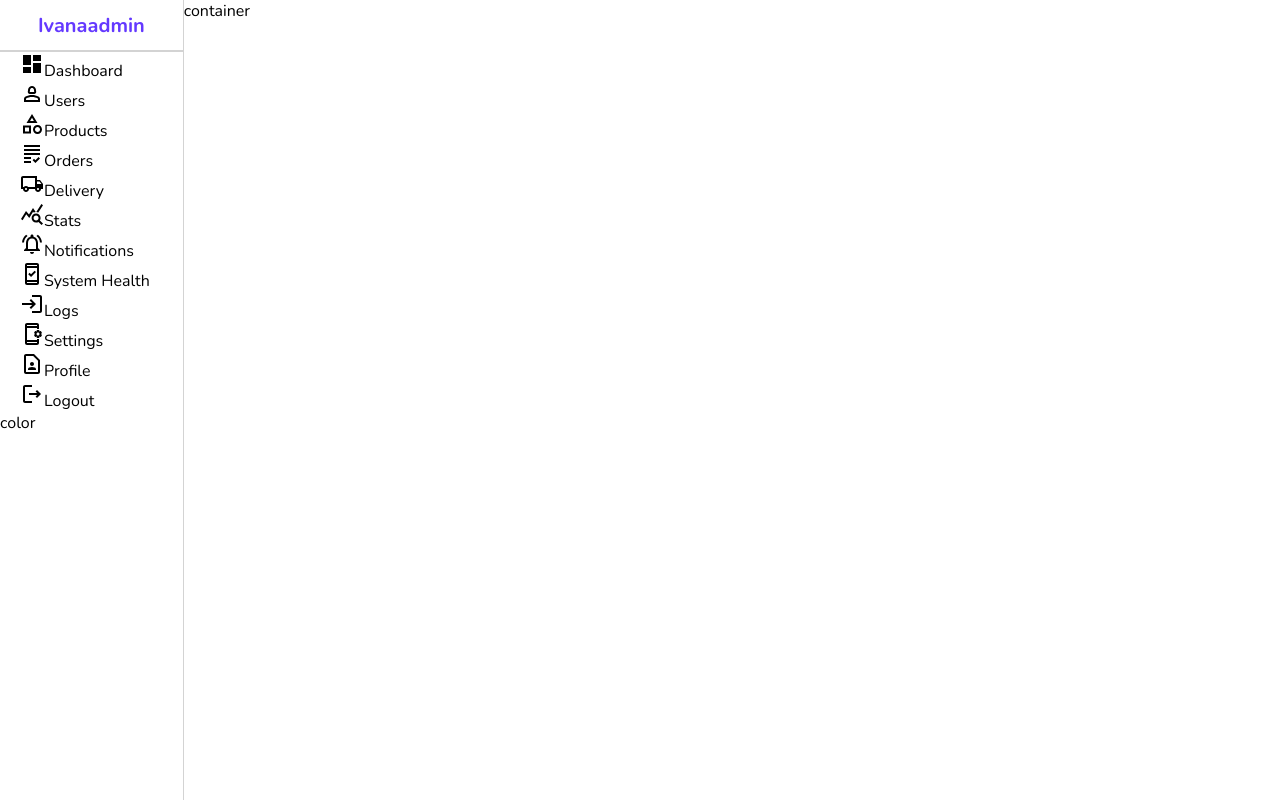
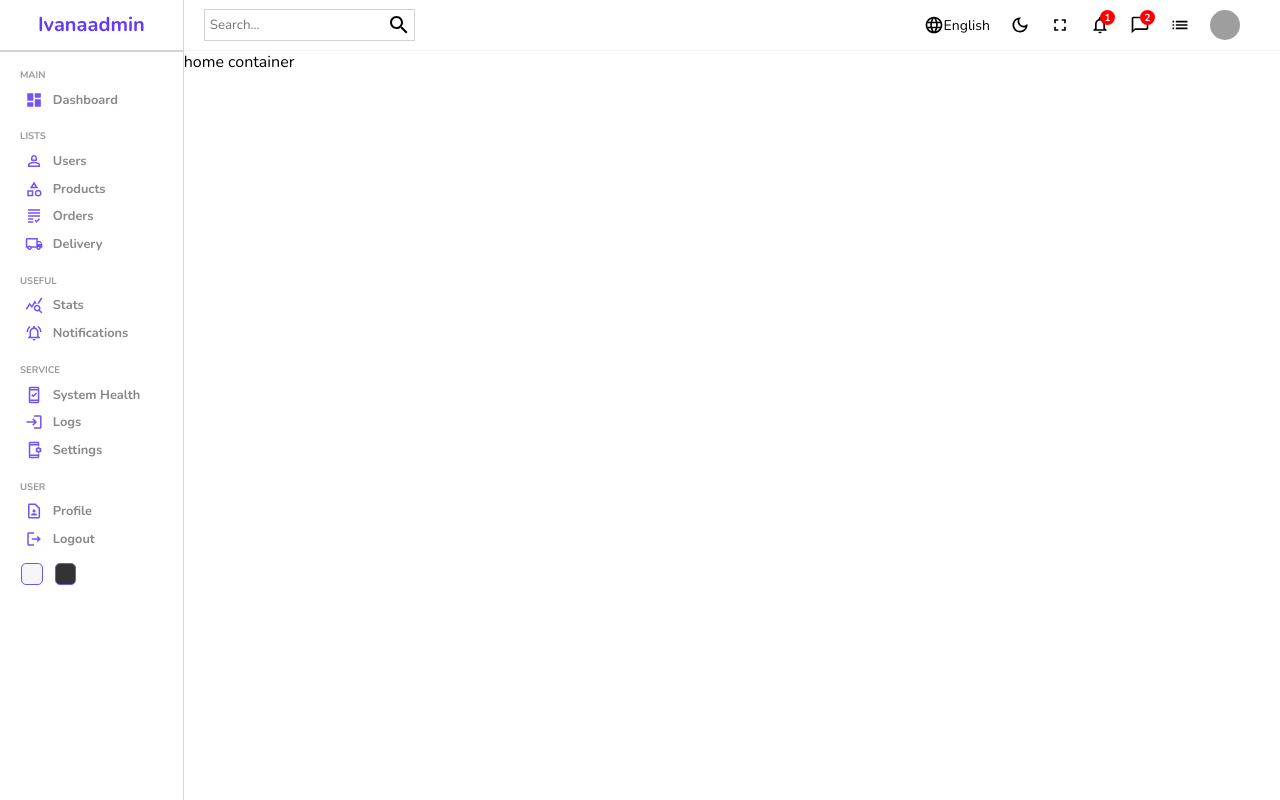
Before and after one commit to Ivanaarbutina/Admin-Dashboard, a React (Vite) app: page / in a window 1280 px wide. Built offline with nearby package versions, Linux system fonts and the light colour scheme; grey boxes are pictures that could not be loaded.

Commit message:
stylized sidebar and navbar

```diff
--- a/index.html
+++ b/index.html
@@ -10,12 +10,7 @@
       href="https://fonts.googleapis.com/css2?family=Nunito:wght@200;400;700&display=swap"
       rel="stylesheet"
     />
-    <style>
-      * {
-        font-family: "Nunito", sans-serif;
-        margin: 0;
-      }
-    </style>
+
     <title>Vite + React + TS</title>
   </head>
   <body>
--- /dev/null
+++ b/src/App.scss
@@ -0,0 +1,20 @@
+* {
+  font-family: "Nunito", sans-serif;
+  margin: 0;
+}
+
+:root {
+  //colors
+  --color-white: #ffffff;
+  --color-gray-100: #f5f5f5;
+  --color-gray-150: #d3d3d3;
+  --color-gray-200: #999;
+  --color-gray-300: #888;
+  --color-gray-400: #555;
+  --color-purple: #6439ff;
+  --color-purple-100: #ece8ff;
+  --color-purple-500: #7451f8;
+  --color-blue-500: #00008b;
+  --color-black: #333;
+  --color-red: red;
+}
--- a/src/App.tsx
+++ b/src/App.tsx
@@ -3,6 +3,7 @@ import List from "./pages/list/list";
 import Login from "./pages/login/login";
 import New from "./pages/new/new";
 import Single from "./pages/single/single";
+import "./app.scss";
 import { BrowserRouter, Route, Routes } from "react-router-dom";
 
 function App() {
--- a/src/components/navbar/navbar.scss
+++ b/src/components/navbar/navbar.scss
@@ -0,0 +1,69 @@
+.navbar {
+  height: 3.125rem;
+  border-bottom: 0.5px solid var(--color-gray-100);
+  display: flex;
+  align-items: center;
+  font-size: 0.875rem;
+  color: var(--color-gray-500);
+
+  .wrapper {
+    width: 100%;
+    padding: 1.25rem;
+    display: flex;
+    align-items: center;
+    justify-content: space-between;
+
+    .search {
+      display: flex;
+      align-items: center;
+      border: 0.5px solid var(--color-gray-150);
+      padding: 3px;
+
+      input {
+        border: none;
+        outline: none;
+        background-color: transparent;
+
+        &::placeholder {
+          font: size 0.75rem;
+        }
+      }
+    }
+
+    .items {
+      display: flex;
+      align-items: center;
+
+      .item {
+        position: relative;
+        display: flex;
+        align-items: center;
+        margin-right: 1.25rem;
+        .icon {
+          font-size: 1.25rem;
+        }
+        .avatar {
+          width: 1.875rem;
+          height: 1.875rem;
+          border-radius: 50%;
+        }
+
+        .counter {
+          width: 0.94rem;
+          height: 0.94rem;
+          background-color: var(--color-red);
+          border-radius: 50%;
+          color: var(--color-white);
+          display: flex;
+          align-items: center;
+          justify-content: center;
+          font-size: 0.625rem;
+          font-weight: bold;
+          position: absolute;
+          top: -5px;
+          right: -5px;
+        }
+      }
+    }
+  }
+}
--- a/src/components/navbar/navbar.tsx
+++ b/src/components/navbar/navbar.tsx
@@ -1,7 +1,53 @@
 import "./navbar.scss";
+import SearchOutlinedIcon from "@mui/icons-material/SearchOutlined";
+import LanguageOutlinedIcon from "@mui/icons-material/LanguageOutlined";
+import DarkModeOutlinedIcon from "@mui/icons-material/DarkModeOutlined";
+import FullscreenOutlinedIcon from "@mui/icons-material/FullscreenOutlined";
+import NotificationsNoneOutlinedIcon from "@mui/icons-material/NotificationsNoneOutlined";
+import ChatBubbleOutlineOutlinedIcon from "@mui/icons-material/ChatBubbleOutlineOutlined";
+import ListOutlinedIcon from "@mui/icons-material/ListOutlined";
 
 const Navbar = () => {
-  return <div className="navbar"></div>;
+  return (
+    <div className="navbar">
+      <div className="wrapper">
+        <div className="search">
+          <input type="text" placeholder="Search..." />
+          <SearchOutlinedIcon />
+        </div>
+        <div className="items">
+          <div className="item">
+            <LanguageOutlinedIcon className="icon" />
+            English
+          </div>
+          <div className="item">
+            <DarkModeOutlinedIcon className="icon" />
+          </div>
+          <div className="item">
+            <FullscreenOutlinedIcon className="icon" />
+          </div>
+          <div className="item">
+            <NotificationsNoneOutlinedIcon className="icon" />
+            <div className="counter">1</div>
+          </div>
+          <div className="item">
+            <ChatBubbleOutlineOutlinedIcon className="icon" />
+            <div className="counter">2</div>
+          </div>
+          <div className="item">
+            <ListOutlinedIcon className="icon" />
+          </div>
+          <div className="item">
+            <img
+              src="https://images.pexels.com/photos/941693/pexels-photo-941693.jpeg?auto=compress&cs=tinysrgb&dpr=2&w=500"
+              alt=""
+              className="avatar"
+            />
+          </div>
+        </div>
+      </div>
+    </div>
+  );
 };
 
 export default Navbar;
--- a/src/components/sidebar/sidebar.scss
+++ b/src/components/sidebar/sidebar.scss
@@ -1,34 +1,86 @@
 .sidebar {
   flex: 1;
-  border-right: 0.5px solid lightgray;
+  border-right: 0.5px solid var(--color-gray-150);
   min-height: 100vh;
-  background-color: white;
+  background-color: var(--color-white);
 
   .top {
-    height: 50px;
+    height: 3.12rem;
     display: flex;
     align-items: center;
     justify-content: center;
 
     .logo {
-      font-size: 20px;
+      font-size: 1.25rem;
       font-weight: bold;
-      color: #6439ff;
+      color: var(--color-purple);
     }
   }
 
   hr {
     height: 0;
-    border: 0.5px solid lightgray;
+    border: 0.5px solid var(--color-gray-150);
   }
 
   .center {
-    padding-left: 20px;
+    padding-left: 1.25rem;
 
     ul {
       list-style: none;
       margin: 0;
       padding: 0;
+
+      .title {
+        font-size: 0.6rem;
+        font-weight: bold;
+        color: var(--color-gray-200);
+        margin-top: 1rem;
+        margin-bottom: 0.3rem;
+      }
+
+      li {
+        display: flex;
+        align-items: center;
+        padding: 0.3rem;
+        cursor: pointer;
+        &:hover {
+          background-color: var(--color-purple-100);
+        }
+
+        .icon {
+          font-size: 1.13rem;
+          color: var(--color-purple-500);
+        }
+
+        span {
+          font-size: 0.8rem;
+          font-weight: 600;
+          color: var(--color-gray-300);
+          margin-left: 0.62rem;
+        }
+      }
+    }
+  }
+
+  .bottom {
+    display: flex;
+    align-items: center;
+    margin: 0.62rem;
+
+    .colorOption {
+      width: 1.24rem;
+      height: 1.24rem;
+      border-radius: 0.31rem;
+      border: 1px solid var(--color-purple-500);
+      cursor: pointer;
+      margin-left: 0.713rem;
+
+      &:nth-child(1) {
+        background-color: var(--color-gray-100);
+      }
+      &:nth-child(2) {
+        background-color: var(--color-black);
+      }
     }
   }
 }
--- a/src/components/sidebar/sidebar.tsx
+++ b/src/components/sidebar/sidebar.tsx
@@ -21,57 +21,69 @@ const Sidebar = () => {
       <hr />
       <div className="center">
         <ul>
+          <p className="title">MAIN</p>
           <li>
-            <DashboardIcon />
+            <DashboardIcon className="icon" />
             <span>Dashboard</span>
           </li>
+          <p className="title">LISTS</p>
           <li>
-            <Person2OutlinedIcon />
+            <Person2OutlinedIcon className="icon" />
             <span>Users</span>
           </li>
+
           <li>
-            <CategoryOutlinedIcon />
+            <CategoryOutlinedIcon className="icon" />
             <span>Products</span>
           </li>
+
           <li>
-            <GradingOutlinedIcon />
+            <GradingOutlinedIcon className="icon" />
             <span>Orders</span>
           </li>
+
           <li>
-            <LocalShippingOutlinedIcon />
+            <LocalShippingOutlinedIcon className="icon" />
             <span>Delivery</span>
           </li>
+          <p className="title">USEFUL</p>
           <li>
-            <QueryStatsOutlinedIcon />
+            <QueryStatsOutlinedIcon className="icon" />
             <span>Stats</span>
           </li>
+
           <li>
-            <NotificationsActiveOutlinedIcon />
+            <NotificationsActiveOutlinedIcon className="icon" />
             <span>Notifications</span>
           </li>
+          <p className="title">SERVICE</p>
           <li>
-            <SystemSecurityUpdateGoodOutlinedIcon />
+            <SystemSecurityUpdateGoodOutlinedIcon className="icon" />
             <span>System Health</span>
           </li>
           <li>
-            <LoginOutlinedIcon />
+            <LoginOutlinedIcon className="icon" />
             <span>Logs</span>
           </li>
           <li>
-            <AppSettingsAltOutlinedIcon />
+            <AppSettingsAltOutlinedIcon className="icon" />
             <span>Settings</span>
           </li>
+          <p className="title">USER</p>
           <li>
-            <ContactPageOutlinedIcon />
+            <ContactPageOutlinedIcon className="icon" />
             <span>Profile</span>
           </li>
           <li>
-            <LogoutOutlinedIcon />
+            <LogoutOutlinedIcon className="icon" />
             <span>Logout</span>
           </li>
         </ul>
       </div>
-      <div className="botom">color</div>
+      <div className="bottom">
+        <div className="colorOption"></div>
+        <div className="colorOption"></div>
+      </div>
     </div>
   );
 };
--- a/src/pages/home/home.tsx
+++ b/src/pages/home/home.tsx
@@ -1,3 +1,4 @@
+import Navbar from "../../components/navbar/navbar";
 import Sidebar from "../../components/sidebar/sidebar";
 import "./home.scss";
 
@@ -5,7 +6,10 @@ const Home = () => {
   return (
     <div className="home">
       <Sidebar />
-      <div className="homeContainer">container</div>
+      <div className="homeContainer">
+        <Navbar />
+        home container
+      </div>
     </div>
   );
 };
```
